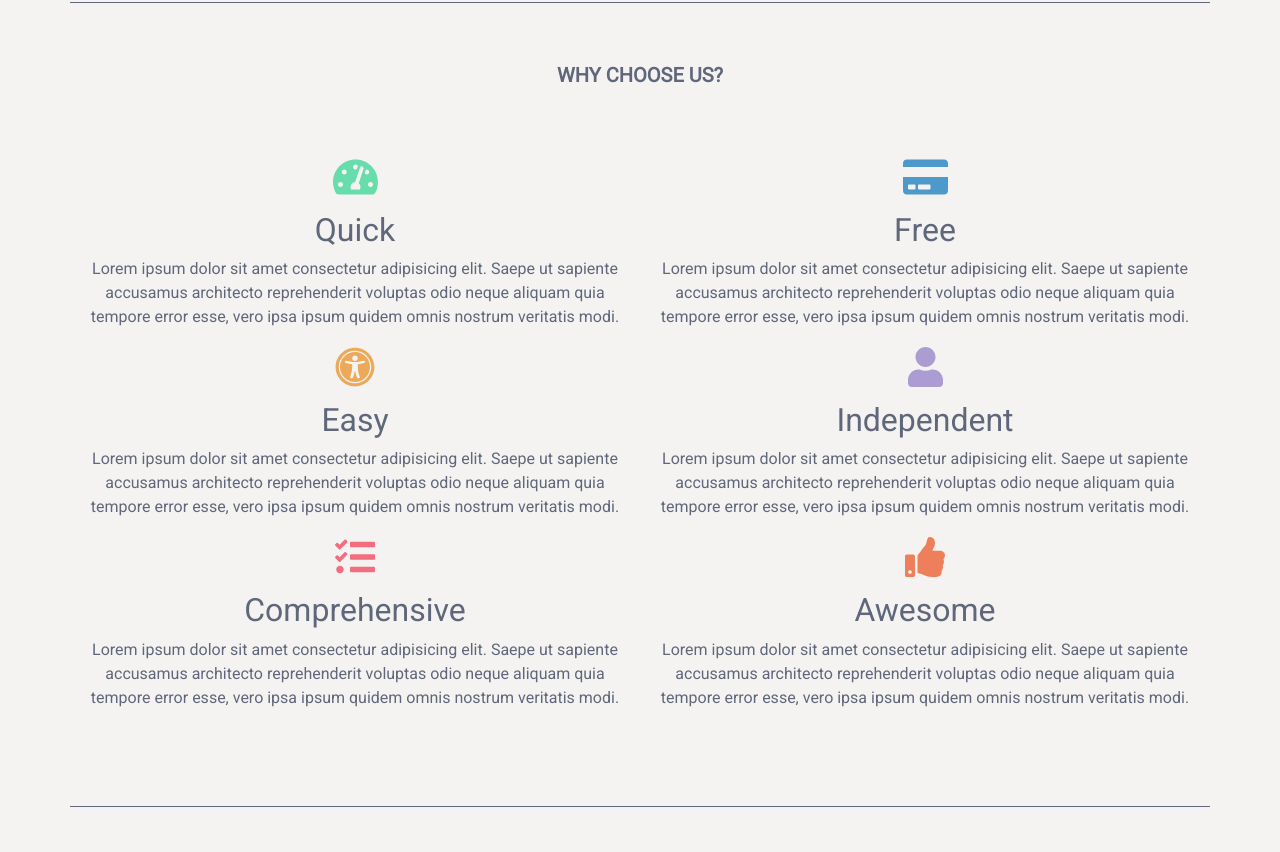
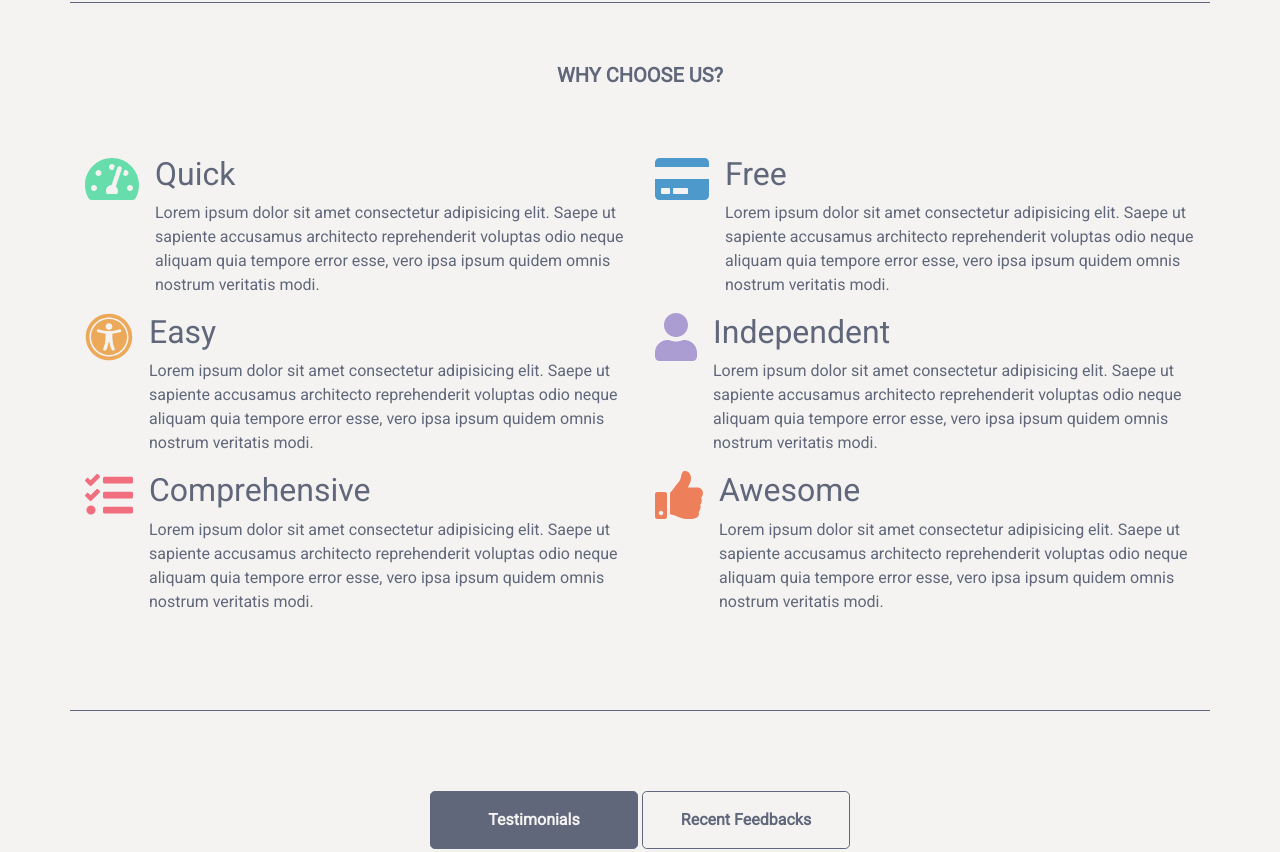
Before and after one commit to NicolasBG87/template-agency, a plain HTML site: page index.html in a window 1280 px wide. Shown: the part 1465-2317 px from the top of the page. Drawn offline with nearby package versions, Linux system fonts and the light colour scheme.

Commit message:
list revamp

```diff
--- a/index.html
+++ b/index.html
@@ -83,44 +83,56 @@
         </div>
       </div>
     </div>
-    <div class="container text-center" id="why-choose-us">
-      <h5>WHY CHOOSE US?</h5>
+    <div class="container" id="why-choose-us">
+      <h5 class="text-center">WHY CHOOSE US?</h5>
       <div class="row">
         <div class="col-sm-12 col-md-12 col-lg-6">
           <ul>
-            <li>
-              <h1><i class="fa fa-tachometer-alt"></i></h1>
+            <li class="media">
+              <i class="d-flex mr-3 fa fa-tachometer-alt fa-3x"></i>
+              <div class="media-body">
               <h2>Quick</h2>
-              <p>Lorem ipsum dolor sit amet consectetur adipisicing elit. Saepe ut sapiente accusamus architecto reprehenderit voluptas odio neque aliquam quia tempore error esse, vero ipsa ipsum quidem omnis nostrum veritatis modi.</p>
+              Lorem ipsum dolor sit amet consectetur adipisicing elit. Saepe ut sapiente accusamus architecto reprehenderit voluptas odio neque aliquam quia tempore error esse, vero ipsa ipsum quidem omnis nostrum veritatis modi.
+              </div>
             </li>
-            <li>
-              <h1><i class="fa fa-universal-access"></i></h1>
+            <li class="media">
+              <i class="d-flex mr-3 fa fa-universal-access fa-3x"></i>
+              <div class="media-body">
               <h2>Easy</h2>
-              <p>Lorem ipsum dolor sit amet consectetur adipisicing elit. Saepe ut sapiente accusamus architecto reprehenderit voluptas odio neque aliquam quia tempore error esse, vero ipsa ipsum quidem omnis nostrum veritatis modi.</p>
+              Lorem ipsum dolor sit amet consectetur adipisicing elit. Saepe ut sapiente accusamus architecto reprehenderit voluptas odio neque aliquam quia tempore error esse, vero ipsa ipsum quidem omnis nostrum veritatis modi.
+              </div>
             </li>
-            <li>
-              <h1><i class="fa fa-tasks"></i></h1>
+            <li class="media">
+              <i class="d-flex mr-3 fa fa-tasks fa-3x"></i>
+              <div class="media-body">
               <h2>Comprehensive</h2>
-              <p>Lorem ipsum dolor sit amet consectetur adipisicing elit. Saepe ut sapiente accusamus architecto reprehenderit voluptas odio neque aliquam quia tempore error esse, vero ipsa ipsum quidem omnis nostrum veritatis modi.</p>
+              Lorem ipsum dolor sit amet consectetur adipisicing elit. Saepe ut sapiente accusamus architecto reprehenderit voluptas odio neque aliquam quia tempore error esse, vero ipsa ipsum quidem omnis nostrum veritatis modi.
+              </div>
             </li>
           </ul>
         </div>
         <div class="col-sm-12 col-md-12 col-lg-6">
           <ul>
-            <li>
-              <h1><i class="fa fa-credit-card"></i></h1>
+            <li class="media">
+              <i class="d-flex mr-3 fa fa-credit-card fa-3x"></i>
+              <div class="media-body">
               <h2>Free</h2>
-              <p>Lorem ipsum dolor sit amet consectetur adipisicing elit. Saepe ut sapiente accusamus architecto reprehenderit voluptas odio neque aliquam quia tempore error esse, vero ipsa ipsum quidem omnis nostrum veritatis modi.</p>
+              Lorem ipsum dolor sit amet consectetur adipisicing elit. Saepe ut sapiente accusamus architecto reprehenderit voluptas odio neque aliquam quia tempore error esse, vero ipsa ipsum quidem omnis nostrum veritatis modi.
+              </div>
             </li>
-            <li>
-              <h1><i class="fa fa-user"></i></h1>
+            <li class="media">
+              <i class="d-flex mr-3 fa fa-user fa-3x"></i>
+              <div class="media-body">
               <h2>Independent</h2>
-              <p>Lorem ipsum dolor sit amet consectetur adipisicing elit. Saepe ut sapiente accusamus architecto reprehenderit voluptas odio neque aliquam quia tempore error esse, vero ipsa ipsum quidem omnis nostrum veritatis modi.</p>
+              Lorem ipsum dolor sit amet consectetur adipisicing elit. Saepe ut sapiente accusamus architecto reprehenderit voluptas odio neque aliquam quia tempore error esse, vero ipsa ipsum quidem omnis nostrum veritatis modi.
+              </div>
             </li>
-            <li>
-              <h1><i class="fa fa-thumbs-up"></i></h1>
+            <li class="media">
+              <i class="d-flex mr-3 fa fa-thumbs-up fa-3x"></i>
+              <div class="media-body">
               <h2>Awesome</h2>
-              <p>Lorem ipsum dolor sit amet consectetur adipisicing elit. Saepe ut sapiente accusamus architecto reprehenderit voluptas odio neque aliquam quia tempore error esse, vero ipsa ipsum quidem omnis nostrum veritatis modi.</p>
+              Lorem ipsum dolor sit amet consectetur adipisicing elit. Saepe ut sapiente accusamus architecto reprehenderit voluptas odio neque aliquam quia tempore error esse, vero ipsa ipsum quidem omnis nostrum veritatis modi.
+              </div>
             </li>
           </ul>
         </div>
```
